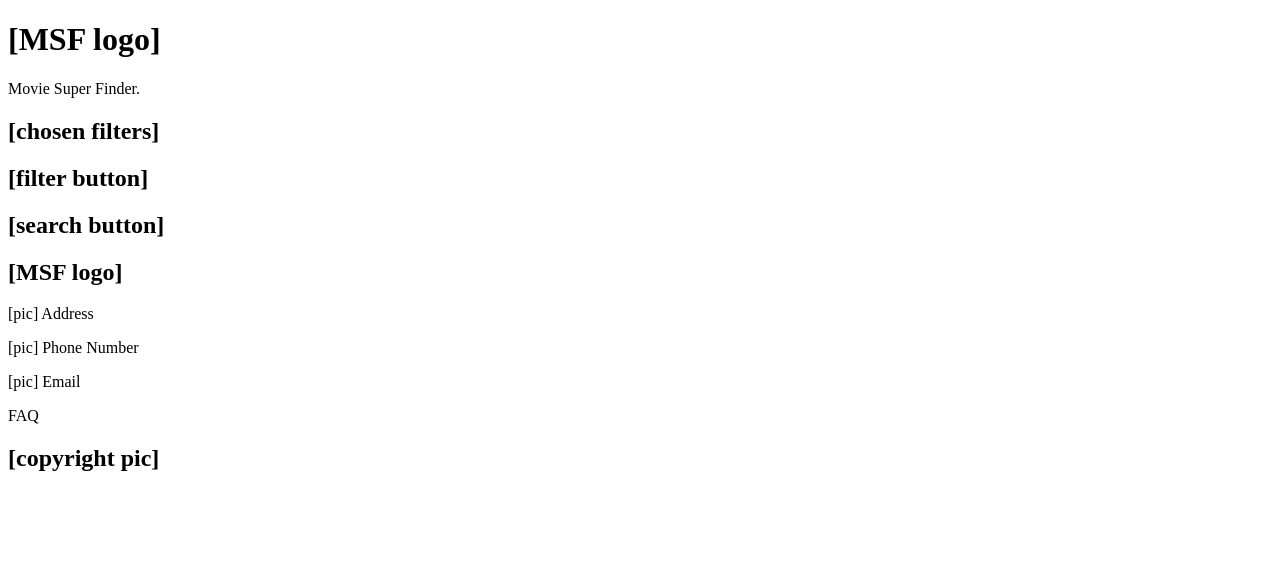
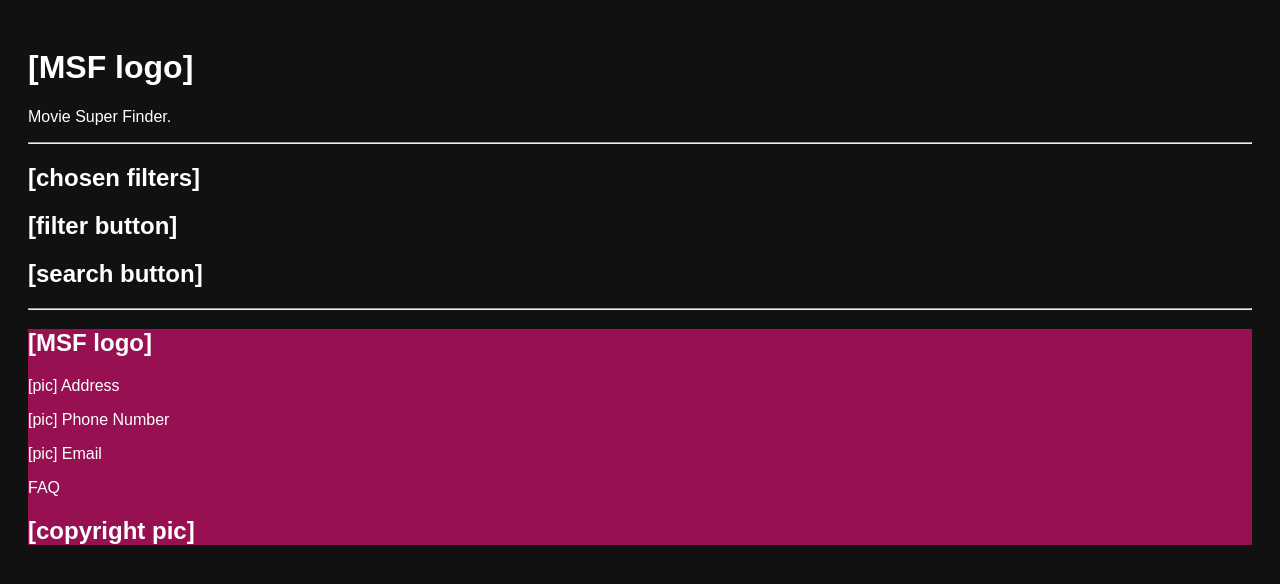
Before and after one commit to FilippaWallberg/TNM121-Projektarbete, a plain HTML site: page client/msf.html in a window 1280 px wide. Drawn offline with Linux system fonts and the light colour scheme.

Commit message:
ändrar lite i utseende

```diff
--- a/client/msf.css
+++ b/client/msf.css
@@ -4,3 +4,7 @@ body {
   color: white;
   padding: 20px;
 }
+
+.footer {
+  background-color: #971152;
+}
--- a/client/msf.html
+++ b/client/msf.html
@@ -6,34 +6,38 @@
     <meta name="viewport" content="width=device-width, initial-scale=1.0"/>
     <title>&hearts; MSF &hearts;</title>
 
-    <link rel= "stylesheet" href=" mfs.css" />
+    <link rel= "stylesheet" href="msf.css" />
 </head>
 
 <body>
-    <div class = "front page">
+    <div class="front-page">
         <!-- this div class should contain logo pic. & descriptive text -->
         <h1>[MSF logo]</h1>
         <p>Movie Super Finder.</p>
     </div>
 
-    <div class = "home page">
-        <div class = "filter">
+    <hr>
+
+    <div class="home-page">
+        <div class="filter">
             <!-- this div class should be a grid layout with 3 squares -->
             <h2>[chosen filters]</h2>
             <h2>[filter button]</h2>
             <h2>[search button]</h2>
         </div>
 
-        <div class = "movie grid">
+        <div class="movie-grid">
             <!-- this div class should contain all visible moovies -->
         </div>
     </div>
 
-    <div class = "footer">
+    <hr>
+
+    <div class="footer">
         <!-- this div class should contain logo pic., contact info. & copyright -->
          <h2>[MSF logo]</h2>
 
-         <div class = "contact page">
+         <div class="contact-page">
             <p>[pic] Address</p>
             <p>[pic] Phone Number</p>
             <p>[pic] Email</p>
```
